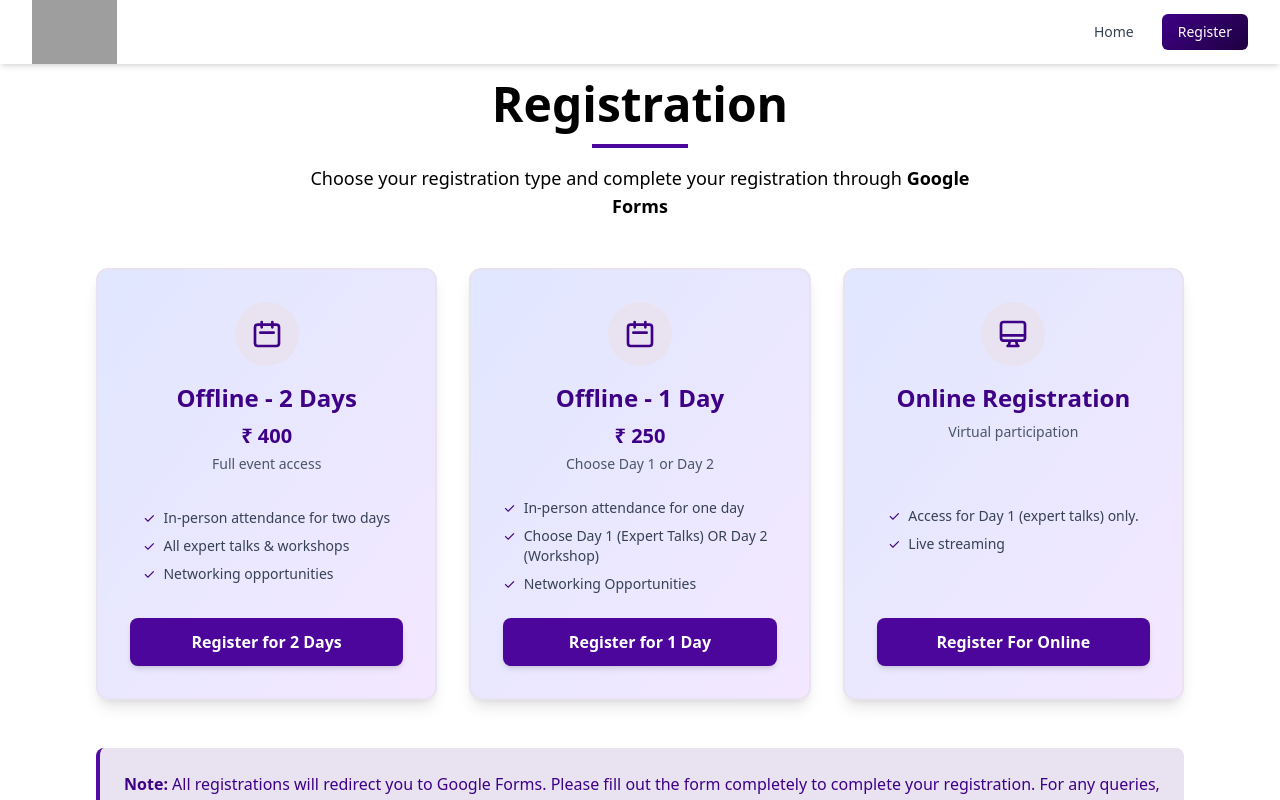
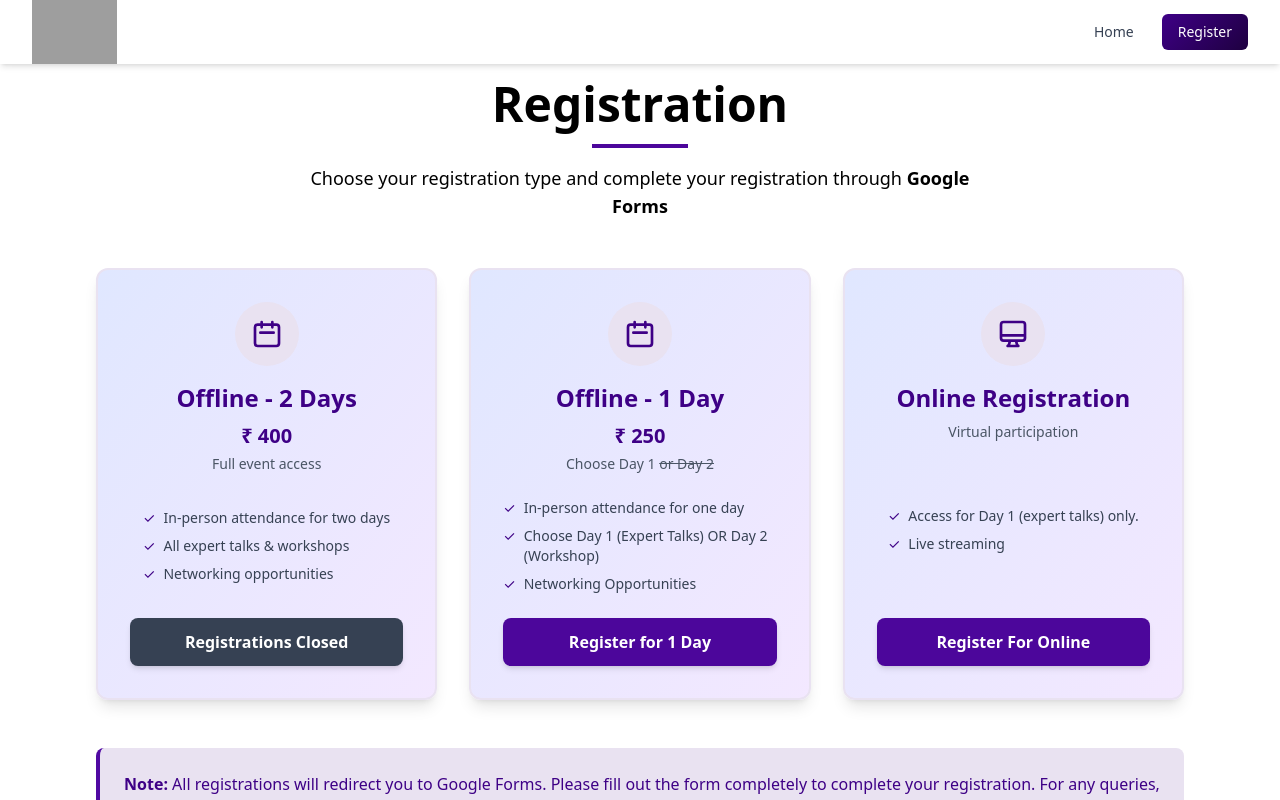
Before and after one commit to Rizvi-hassan/nes_2026, a React (Vite) app: page /register in a window 1280 px wide. Shown: the top 800 px of the page. Built offline with nearby package versions, Linux system fonts and the light colour scheme; grey boxes are pictures that could not be loaded.

Commit message:
close day 2 registrations

```diff
--- a/src/pages/Registration.jsx
+++ b/src/pages/Registration.jsx
@@ -46,11 +46,11 @@ function Registration() {
                                 </li>
                             </ul>
                         </div>
-                        <button
+                        <button disabled
                             onClick={() => handleRegister('https://forms.gle/cqLqi4p9HyBXTSjs9')}
-                            className="w-full cursor-pointer accent-dark text-white py-3 rounded-lg font-semibold hover:bg-purple-700 transition-colors shadow-md"
+                            className="w-full cursor-pointer bg-gray-700 text-white py-3 rounded-lg font-semibold hover:bg-gray800 transition-colors shadow-md"
                         >
-                            Register for 2 Days
+                            Registrations Closed
                         </button>
                     </div>
 
@@ -64,7 +64,7 @@ function Registration() {
                             </div>
                             <h2 className="text-2xl font-bold text-dark mb-2">Offline - 1 Day</h2>
                             <p className="text-dark font-bold text-xl mb-1">₹ 250</p>
-                            <p className="text-gray-600 text-sm">Choose Day 1 or Day 2</p>
+                            <p className="text-gray-600 text-sm">Choose Day 1 <span className="line-through">or Day 2</span></p>
                         </div>
                         <div className="mb-6">
                             <ul className="space-y-2 text-gray-700 text-sm">
```
